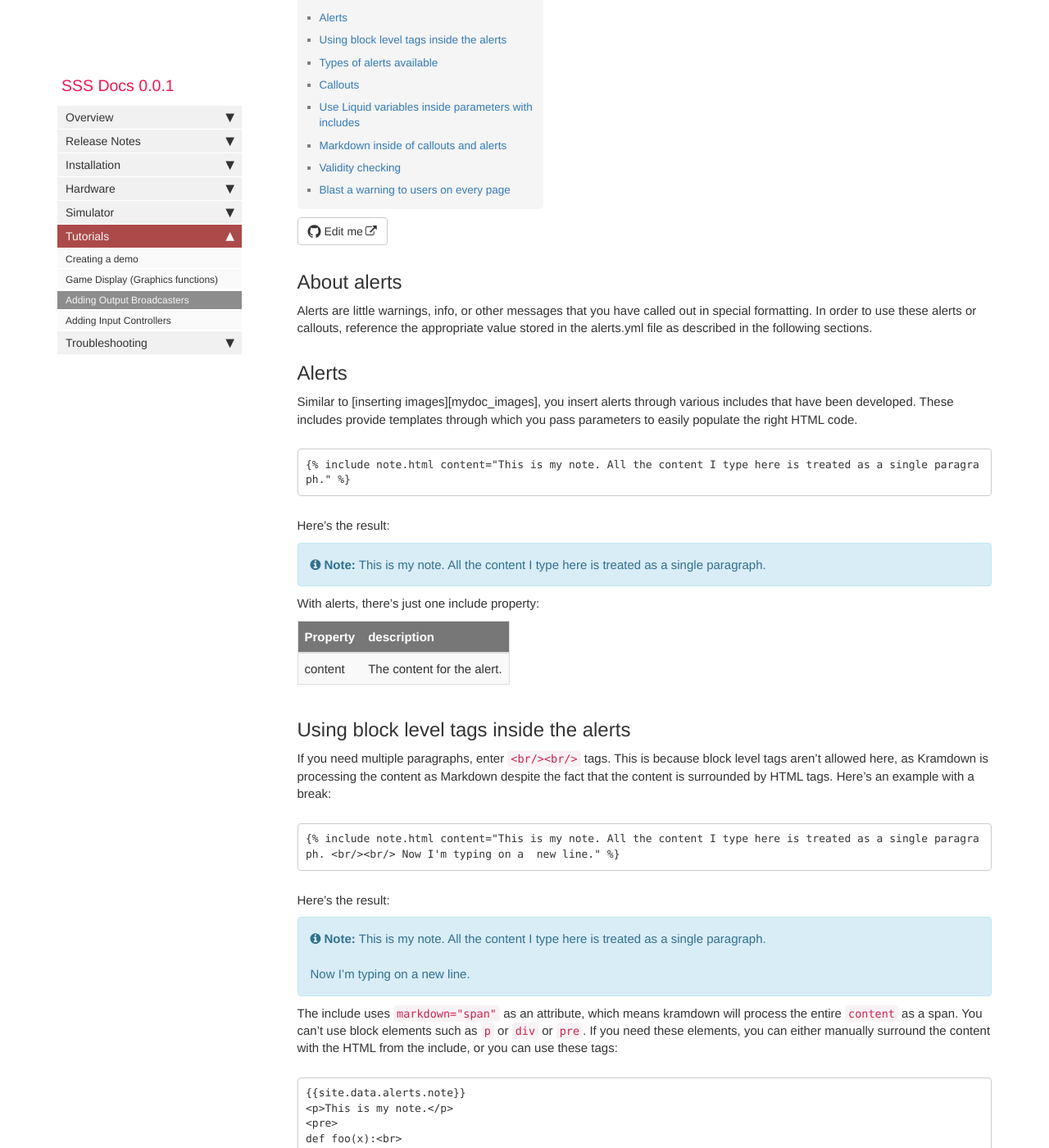
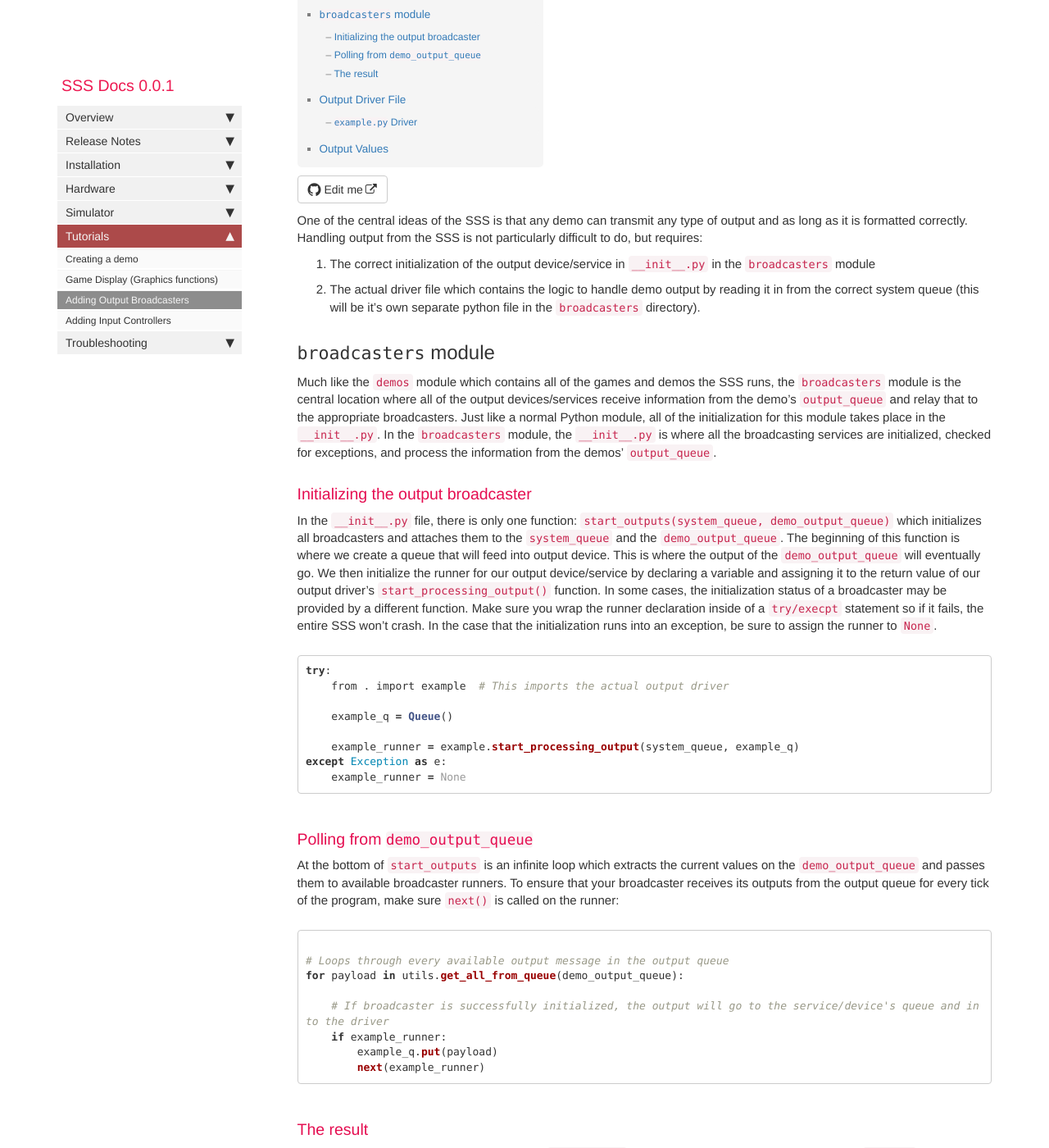
Before and after one commit to NET-BYU/sss_docs, a Jekyll site: the page built from pages/mydoc/mydoc_adding_outputs.md, in a window 1280 px wide and 1400 px high, scrolled down 266 px. Shown: the whole window at 82% size. Built offline with Jekyll 4.4.1, drawn with Linux system fonts in a browser that asks for light colours; comment, search, counter and statistics services are not loaded; some of the changed text lies outside the part shown.

Commit message:
Output broadcasters and typo fixes

````diff
--- a/pages/mydoc/mydoc_adding_outputs.md
+++ b/pages/mydoc/mydoc_adding_outputs.md
@@ -1,212 +1,110 @@
 ---
-title: Adding Outputs
-tags: [formatting]
-keywords: notes, tips, cautions, warnings, admonitions
-last_updated: July 3, 2016
-summary: "You can insert notes, tips, warnings, and important alerts in your content. These notes make use of Bootstrap styling and are available through data references such as site.data.alerts.note."
+title: Adding Output Broadcasters
+tags:
+keywords: outputs, broadcasters, mqtt, generators
+last_updated: July 12, 2022
+summary: "The modular nature of the SSS allows you to theoretically push any output from the demo output queue to any receiver and have it be processed by that device/service. We will discuss how to integrate your own output device/service into the SSS."
 sidebar: mydoc_sidebar
 permalink: mydoc_adding_outputs.html
 folder: mydoc
 comments: false
 ---
 
-## About alerts
+One of the central ideas of the SSS is that any demo can transmit any type of output and  as long as it is formatted correctly. Handling output from the SSS is not particularly difficult to do, but requires:
+1. The correct initialization of the output device/service in `__init__.py` in the `broadcasters` module
+2. The actual driver file which contains the logic to handle demo output by reading it in from the correct system queue (this will be it's own separate python file in the `broadcasters` directory).
 
-Alerts are little warnings, info, or other messages that you have called out in special formatting. In order to use these alerts or callouts, reference the appropriate value stored in the alerts.yml file as described in the following sections.
+## `broadcasters` module
+Much like the `demos` module which contains all of the games and demos the SSS runs, the `broadcasters` module is the central location where all of the output devices/services receive information from the demo's `output_queue` and relay that to the appropriate broadcasters. Just like a normal Python module, all of the initialization for this module takes place in the `__init__.py`. In the `broadcasters` module, the `__init__.py` is where all the broadcasting services are initialized, checked for exceptions, and process the information from the demos' `output_queue`.
 
-## Alerts
+### Initializing the output broadcaster
+In the `__init__.py` file, there is only one function: `start_outputs(system_queue, demo_output_queue)` which initializes all broadcasters and attaches them to the `system_queue` and the `demo_output_queue`. The beginning of this function is where we create a queue that will feed into output device. This is where the output of the `demo_output_queue` will eventually go. We then initialize the runner for our output device/service by declaring a variable and assigning it to the return value of our output driver's `start_processing_output()` function. In some cases, the initialization status of a broadcaster may be provided by a different function. Make sure you wrap the runner declaration inside of a `try/execpt` statement so if it fails, the entire SSS won't crash. In the case that the initialization runs into an exception, be sure to assign the runner to `None`.
 
-Similar to [inserting images][mydoc_images], you insert alerts through various includes that have been developed. These includes provide templates through which you pass parameters to easily populate the right HTML code.
+```python
+try:
+    from . import example  # This imports the actual output driver
+
+    example_q = Queue()
+
+    example_runner = example.start_processing_output(system_queue, example_q)
+except Exception as e:
+    example_runner = None
+```
+
+### Polling from `demo_output_queue`
+At the bottom of `start_outputs` is an infinite loop which extracts the current values on the `demo_output_queue` and passes them to available broadcaster runners. To ensure that your broadcaster receives its outputs from the output queue for every tick of the program, make sure `next()` is called on the runner:
+
+```python
+
+# Loops through every available output message in the output queue
+for payload in utils.get_all_from_queue(demo_output_queue):
+
+    # If broadcaster is successfully initialized, the output will go to the service/device's queue and into the driver
+    if example_runner:
+        example_q.put(payload)
+        next(example_runner)
+```
+
+### The result
+The following is a simplified result of what the `__init__.py` file should look like after having set up our `example` output.
+```python
+from queue import Queue
+
+from loguru import logger
+
+from . import utils
+
+
+def start_outputs(system_queue, demo_output_queue):
+    try:
+        logger.info("Loading example output...")
+        from . import example
+
+        example_q = Queue()
+
+        example_runner = example.start_processing_output(system_queue, example_q)
+        logger.info("...done")
+    except Exception as e:
+        example_runner = None
+        logger.warning(e)
+        logger.warning("Reason for broadcaster initialization failure will go here.")
+        logger.warning("Program will continue to run without this output.")
+
+    # More broadcasters are declared and initialized here
+
+    while True:
+
+        for payload in utils.get_all_from_queue(demo_output_queue):
+            if example_runner:
+                example_q.put(payload)
+                next(example_runner)
+
+            # More output runners are `ticked` through here
+
+        yield
+```
+
+## Output Driver File
+The contents of your output driver file varies widely based on the device or service's method of receiving input. The only requirement for each output driver file is a `start_processing_output(system_queue, driver_q)` function which should contain a generator that will read demo output values from the queue created for the driver before each `yield`. Depending on how your broadcasting service/device API works, you should return `None` from `start_processing_output`, throw an exception, or have a distinct function that checks initializability altogether in the case that it cannot start correctly.
+
+### `example.py` Driver
+Below is an arbitrary example skeleton file of what an output driver could look like. For a more concrete example, look at the the `mqtt` driver.
+
+```python
+# Example output driver file
+from example_device import process_data
+
+from . import utils
+
+def start_processing_output(system_queue, example_q):
+
+    while True:
+
+        for item in utils.get_all_from_queue(example_q):
+            process_data(item)
+        yield
 
 ```
-{%raw%}{% include note.html content="This is my note. All the content I type here is treated as a single paragraph." %}{% endraw%}
-```
 
-Here's the result:
-
-{% include note.html content="This is my note. All the content I type here is treated as a single paragraph." %}
-
-With alerts, there's just one include property:
-
-| Property | description |
-|-------|--------|
-| content | The content for the alert. |
-
-## Using block level tags inside the alerts {#blockleveltags}
-
-If you need multiple paragraphs, enter `<br/><br/>` tags. This is because block level tags aren't allowed here, as Kramdown is processing the content as Markdown despite the fact that the content is surrounded by HTML tags. Here's an example with a break:
-
-```
-{%raw%}{% include note.html content="This is my note. All the content I type here is treated as a single paragraph. <br/><br/> Now I'm typing on a  new line." %}{% endraw%}
-```
-
-Here's the result:
-
-{% include note.html content="This is my note. All the content I type here is treated as a single paragraph. <br/><br/> Now I'm typing on a new line." %}
-
-The include uses `markdown="span"` as an attribute, which means kramdown will process the entire `content` as a span. You can't use block elements such as `p` or `div` or `pre`. If you need these elements, you can either manually surround the content with the HTML from the include, or you can use these tags:
-
-```
-{% raw %}{{site.data.alerts.note}}
-<p>This is my note.</p>
-<pre>
-def foo(x):<br>
-&nbsp;&nbsp;&nbsp;&nbsp;return x+1
-</pre>
-{{site.data.alerts.end}}{% endraw %}
-```
-
-**Result:**
-
-{{site.data.alerts.note}}
-<p>This is my note.</p>
-<pre>
-def foo(x):<br>
-&nbsp;&nbsp;&nbsp;&nbsp;return x+1
-</pre>
-{{site.data.alerts.end}}
-
-The same Bootstrap code from the alert is stored in yaml files inside the \_data folder. (This was how I previously implemented this code, but since this method was prone to error and didn't trigger any build warnings or failures when incorrectly coded, I changed the approach to use includes instead.)
-
-## Types of alerts available
-
-There are four types of alerts you can leverage:
-
-* note.html
-* tip.html
-* warning.html
-* important.html
-
-They function the same except they have a different color, icon, and alert word. You include the different types by selecting the include template you want. Here are samples of each alert:
-
-{% include note.html content="This is my note." %}
-
-{% include tip.html content="This is my tip." %}
-
-{% include warning.html content="This is my warning." %}
-
-{% include important.html content="This is my important info." %}
-
-These alerts leverage includes stored in the \_include folder. The `content` option is a parameter that you pass to the include. In the include, the parameter is passed like this:
-
-```
-{% raw %}<div markdown="span" class="alert alert-info" role="alert"><i class="fa fa-info-circle"></i> <b>Note:</b> {{include.content}}{% endraw %}</div>
-```
-
-The content in `content="This is my note."` gets inserted into the `{% raw %}{{include.content}}}{% endraw %}` part of the template. You can follow this same pattern to build additional includes. See this [Jekyll screencast on includes](http://jekyll.tips/jekyll-casts/includes/) or [this screencast](https://www.youtube.com/watch?v=TJcn_PJ2100) for more information.
-
-## Callouts
-
-There's another type of callout available called callouts. This format is typically used for longer callout that spans more than one or two paragraphs, but really it's just a stylistic preference whether to use an alert or callout.
-
-Here's the syntax for a callout:
-
-```
-{% raw %}{% include callout.html content="This is my callout. It has a border on the left whose color you define by passing a type parameter. I typically use this style of callout when I have more information that I want to share, often spanning multiple paragraphs. " type="primary" %} {% endraw %}
-```
-
-Here's the result:
-
-{% include callout.html content="This is my callout. It has a border on the left whose color you define by passing a type parameter. I typically use this style of callout when I have more information that I want to share, often spanning multiple paragraphs." type="primary" %}
-
-The available properties for callouts are as follows:
-
-| Property | description |
-|-------|--------|
-| content | The content for the callout. |
-| type | The style for the callout. Options are `danger`, `default`, `primary`, `success`, `info`, and `warning`.|
-
-The types just define the color of the left border. Each of these callout types get inserted as a class name in the callout template. These class names correspond with styles in Bootstrap. These classes are common Bootstrap class names whose style attributes differ depending on your Bootstrap theme and style definitions.
-
-Here's an example of each different type of callout:
-
-{% include callout.html content="This is my **danger** type callout. It has a border on the left whose color you define by passing a type parameter." type="danger" %}
-
-{% include callout.html content="This is my **default** type callout. It has a border on the left whose color you define by passing a type parameter." type="default" %}
-
-{% include callout.html content="This is my **primary** type callout. It has a border on the left whose color you define by passing a type parameter." type="primary" %}
-
-{% include callout.html content="This is my **success** type callout. It has a border on the left whose color you define by passing a type parameter." type="success" %}
-
-{% include callout.html content="This is my **info** type callout. It has a border on the left whose color you define by passing a type parameter." type="info" %}
-
-{% include callout.html content="This is my **warning** type callout. It has a border on the left whose color you define by passing a type parameter." type="warning" %}
-
-Now that in contrast to alerts, callouts don't include the alert word (note, tip, warning, or important). You have to manually include it inside `content` if you want it.
-
-To include paragraph breaks, use `<br/><br/>` inside the callout:
-
-```
-{% raw %}{% include callout.html content="**Important information**: This is my callout. It has a border on the left whose color you define by passing a type parameter. I typically use this style of callout when I have more information that I want to share, often spanning multiple paragraphs. <br/><br/>Here I am starting a new paragraph, because I have lots of information to share. You may wonder why I'm using line breaks instead of paragraph tags. This is because Kramdown processes the Markdown here as a span rather than a div (for whatever reason). Be grateful that you can be using Markdown at all inside of HTML. That's usually not allowed in Markdown syntax, but it's allowed here." type="primary" %} {% endraw %}
-```
-
-Here's the result:
-
-{% include callout.html content="**Important information**: This is my callout. It has a border on the left whose color you define by passing a type parameter. I typically use this style of callout when I have more information that I want to share, often spanning multiple paragraphs. <br/><br/>Here I am starting a new paragraph, because I have lots of information to share. You may wonder why I'm using line breaks instead of paragraph tags. This is because Kramdown processes the Markdown here as a span rather than a div (for whatever reason). Be grateful that you can be using Markdown at all inside of HTML. That's usually not allowed in Markdown syntax, but it's allowed here." type="primary" %}
-
-## Use Liquid variables inside parameters with includes
-
-Suppose you have a product name or some other property that you're storing as a variable in your configuration file (\_config.yml), and you want to use this variable in the `content` parameter for your alert or callout. You will get an error if you use Liquid syntax inside a include parameter. For example, this syntax will produce an error:
-
-```
-{%raw%}{% include note.html content="The {{site.company}} is pleased to announce an upcoming release." %}{%endraw%}
-```
-
-The error will say something like this:
-
-```
-Liquid Exception: Invalid syntax for include tag. File contains invalid characters or sequences: ... Valid syntax: {%raw%}{% include file.ext param='value' param2='value' %}{%endraw%}
-```
-
-To use variables in your include parameters, you must use the "variable parameter" approach. First you use a `capture` tag to capture some content. Then you reference this captured tag in your include. Here's an example.
-
-In my site configuration file (\_congfig.yml), I have a property called `company_name`.
-
-```yaml
-company_name: Your company
-```
-
-I want to use this variable in my note include.
-
-First, before the note I capture the content for my note's include like this:
-
-```liquid
-{%raw%}{% capture company_note %}The {{site.company_name}} company is pleased to announce an upcoming release.{% endcapture %}{%endraw%}
-```
-
-Now reference the `company_note` in your `include` parameter like this:
-
-```
-{%raw%}{% include note.html content=company_note}{%endraw%}
-```
-
-Here's the result:
-
-{% capture company_note %}The {{site.company_name}} is pleased to announce an upcoming release.{% endcapture %}
-{% include note.html content=company_note %}
-
-Note the omission of quotation marks with variable parameters.
-
-Also note that instead of storing the variable in your site's configuration file, you could also put the variable in your page's frontmatter. Then instead of using `{%raw%}{{site.company_name}}{%endraw%}` you would use `{%raw%}{{page.company_name}}{%endraw%}`.
-
-## Markdown inside of callouts and alerts
-
-You can use Markdown inside of callouts and alerts, even though this content actually gets inserted inside of HTML in the include. This is one of the advantages of kramdown Markdown. The include template has an attribute of `markdown="span"` that allows for the processor to parse Markdown inside of HTML.
-
-## Validity checking
-
-If you have some of the syntax wrong with an alert or callout, you'll see an error when Jekyll tries to build your site. The error may look like this:
-
-```
-{% raw %}Liquid Exception: Invalid syntax for include tag: content="This is my **info** type callout. It has a border on the left whose color you define by passing a type parameter. type="info" Valid syntax: {% include file.ext param='value' param2='value' %} in mydoc/mydoc_alerts.md {% endraw %}
-```
-
-These errors are a good thing, because it lets you know there's an error in your syntax. Without the errors, you may not realize that you coded something incorrectly until you see the lack of alert or callout styling in your output.
-
-In this case, the quotation marks aren't set correctly. I forgot the closing quotation mark for the content parameter include.
-
-## Blast a warning to users on every page
-
-If you want to blast a warning to users on every page, add the alert or callout to the \_layouts/page.html page right below the frontmatter. Every page using the page layout (all, by default) will show this message.
-
-{% include links.html %}
+## Output Values
+Unlike `demo_input_queue` values, there are no set of universally supported output types for the SSS. It is understood that each type of output that gets put on the `demo_output_queue` will vary widely depending on that demo's targeted broadcaster and purpose. However, it is recommended that info that is sent on the output queue be formatted in JSON.
````
Also changed, not shown: pages/mydoc/mydoc_adding_inputs.md (+6 -4 lines).
